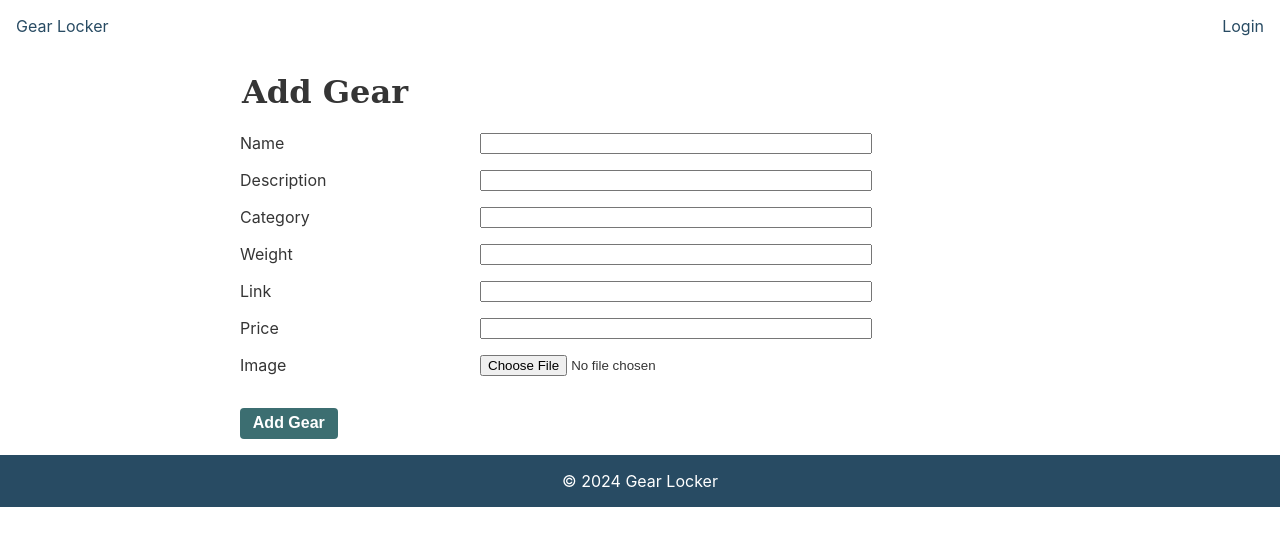
After one commit to pmcghen/gear-locker, a Django app: page /gear/add in a window 1280 px wide. The commit adds this page. Shown: the top 546 px of the page. Run offline with Django 5.2, Linux system fonts and the light colour scheme.

Commit message:
Add 'add gear' form

```diff
--- a/gear_locker/gear_manager/models.py
+++ b/gear_locker/gear_manager/models.py
@@ -34,6 +34,7 @@ class GearListItem(models.Model):
     url = models.URLField(max_length=200, null=True, blank=True)
     image = models.ImageField(upload_to='images/', null=True, blank=True)
     category = models.ForeignKey('Category', on_delete=models.CASCADE, null=True, blank=True)
+    entered_by = models.ForeignKey('auth.User', on_delete=models.CASCADE, null=True, blank=True)
 
     def __str__(self):
         return self.name
--- a/gear_locker/gear_manager/static/gear_manager/css/style.css
+++ b/gear_locker/gear_manager/static/gear_manager/css/style.css
@@ -18,6 +18,8 @@
   --footer-text: var(--white);
   --hero-container-bg: rgba(40, 75, 99, 0.4);
   --hero-text: var(--white);
+  --button-text: var(--white);
+  --button-bg: var(--green);
 
   @media (prefers-color-scheme: dark) {
     --bg-color: var(--black);
@@ -60,6 +62,10 @@ h6 {
   max-width: 1400px;
 }
 
+.container--narrow {
+  max-width: 800px;
+}
+
 header {
   padding: 1rem;
 }
@@ -68,6 +74,7 @@ footer {
   background-color: var(--footer-bg);
   color: var(--footer-text);
   padding: 1rem;
+  margin-top: 1rem;
   text-align: center;
 }
 
@@ -117,7 +124,7 @@ footer {
   font-size: 110%;
 }
 
-.hero__with-img {
+.hero--with-img {
   background-position: center;
   background-repeat: no-repeat;
   background-size: cover;
@@ -128,3 +135,39 @@ footer {
   border-radius: 0.5rem;
   padding: 2rem;
 }
+
+fieldset {
+  border: 0;
+  padding: 0;
+  margin: 0 0 1rem;
+}
+
+.form-list {
+  padding: 0;
+  margin: 0;
+  width: 80%;
+}
+
+.form-list__item {
+  margin-bottom: 1rem;
+}
+
+.form-list__item label {
+  width: 35%;
+  margin-inline-end: 1rem;
+}
+
+.form-list__item input {
+  width: 60%;
+}
+
+button {
+  border: 0;
+  border-radius: 0.25rem;
+  color: var(--button-text);
+  background-color: var(--button-bg);
+  font-size: 1rem;
+  font-weight: 600;
+  padding: 0.4rem 0.8rem;
+  cursor: pointer;
+}
--- /dev/null
+++ b/gear_locker/gear_manager/templates/gear_manager/add_gear.html
@@ -0,0 +1,41 @@
+{% extends 'gear_manager/layout.html' %}
+{% load static %}
+
+{% block content %}
+    <form id="addGear" class="container container--narrow">
+        <fieldset>
+            <legend><h1>Add Gear</h1></legend>
+            <ul class="form-list">
+                <li class="form-list__item row">
+                    <label for="name">Name</label>
+                    <input type="text" id="name" required>
+                </li>
+                <li class="form-list__item row">
+                    <label for="description">Description</label>
+                    <input type="text" id="description">
+                </li>
+                <li class="form-list__item row">
+                    <label for="category">Category</label>
+                    <input type="text" id="category">
+                </li>
+                <li class="form-list__item row">
+                    <label for="weight">Weight</label>
+                    <input type="text" id="weight">
+                </li>
+                <li class="form-list__item row">
+                    <label for="link">Link</label>
+                    <input type="text" id="link">
+                </li>
+                <li class="form-list__item row">
+                    <label for="price">Price</label>
+                    <input type="text" id="price">
+                </li>
+                <li class="form-list__item row">
+                    <label for="image">Image</label>
+                    <input type="file" id="image" accept="image/*">
+                </li>
+            </ul>
+        </fieldset>
+        <button type="submit">Add Gear</button>
+    </form>
+{% endblock %}
--- a/gear_locker/gear_manager/templates/gear_manager/index.html
+++ b/gear_locker/gear_manager/templates/gear_manager/index.html
@@ -2,7 +2,7 @@
 {% load static %}
 
 {% block content %}
-<div class="hero hero__with-img" style="background-image: url({% static 'gear_manager/img/hero-images/homepage.webp' %});">
+<div class="hero hero--with-img" style="background-image: url({% static 'gear_manager/img/hero-images/homepage.webp' %});">
     <div class="container">
         <h1>Welcome to Gear Locker</h1>
         <p>
--- a/gear_locker/gear_manager/urls.py
+++ b/gear_locker/gear_manager/urls.py
@@ -4,4 +4,5 @@ from . import views
 
 urlpatterns = [
     path('', views.index, name='index'),
+    path('gear/add', views.add_gear, name='add_gear'),
 ]
--- a/gear_locker/gear_manager/views.py
+++ b/gear_locker/gear_manager/views.py
@@ -3,3 +3,7 @@
 
 def index(request):
     return render(request, 'gear_manager/index.html')
+
+
+def add_gear(request):
+    return render(request, 'gear_manager/add_gear.html')
```
Also changed, not shown: gear_locker/gear_manager/migrations/0002_gearlistitem_entered_by.py (added), gear_locker/gear_manager/static/gear_manager/img/hero-images/homepage.webp (added).
